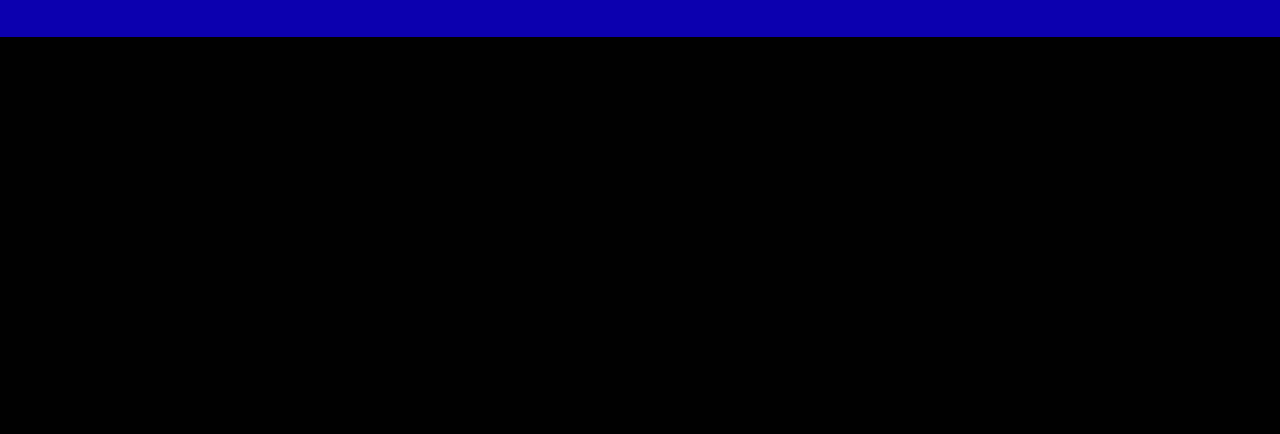
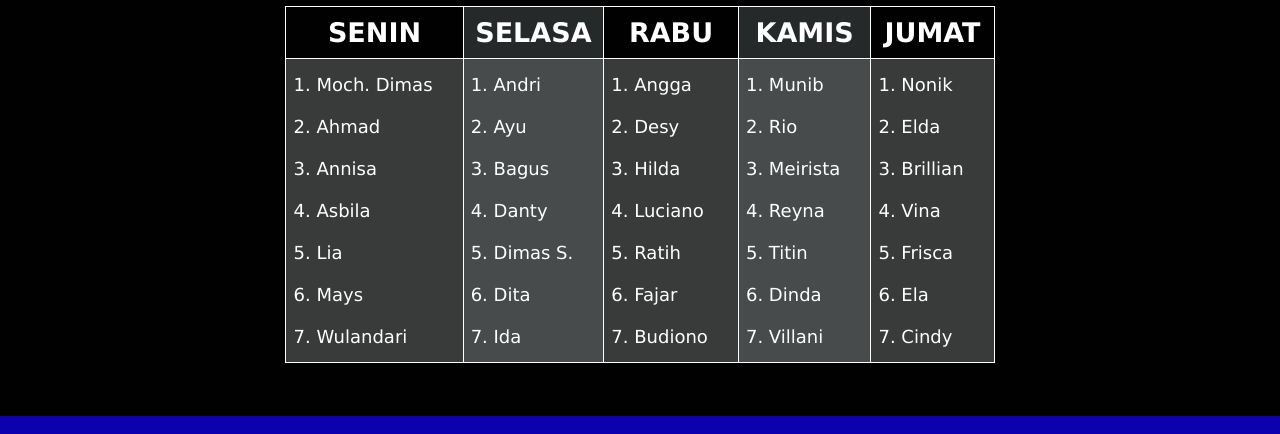
Before and after one commit to TKJ2MEMORIES/TKJ2MEMORIES.github.io, a plain HTML site: page index.html in a window 1280 px wide. Shown: the part 2560-2994 px from the top of the page. Before the commit the page ends 2597 px from the top, so only its background shows below. Drawn offline with nearby package versions, Linux system fonts and the light colour scheme.

Commit message:
Update index.html

```diff
--- a/index.html
+++ b/index.html
@@ -304,13 +304,117 @@
             </tr>
         </table>
 
+        <!-- Contact Section Start -->
+        <section id="contact" class="contact">
+            <h2><span>jadwal </span>piket</h2>
+            <!--<p>
+          Lorem ipsum, dolor sit amet consectetur adipisicing elit. Laborum,
+          corporis.
+        </p>
+        <div class="row">
+          <iframe
+            src="https://www.google.com/maps/embed?pb=!1m18!1m12!1m3!1d3965.866157315046!2d106.8477443!3d-6.2813203999999985!2m3!1f0!2f0!3f0!3m2!1i1024!2i768!4f13.1!3m3!1m2!1s0x2e69f26a39411b1d%3A0x563ebed58b07da4c!2sJl.%20Pagu%20Jaten%2C%20Pejaten%20Timur%2C%20Ps.%20Minggu%2C%20Kota%20Jakarta%20Selatan%2C%20Daerah%20Khusus%20Ibukota%20Jakarta%2012510!5e0!3m2!1sid!2sid!4v1676573475818!5m2!1sid!2sid"
+            allowfullscreen="" loading="lazy" referrerpolicy="no-referrer-when-downgrade" class="map"></iframe>
+
+          <form action="">
+            <div class="input-group">
+              <i data-feather="user"></i>
+              <input type="text" placeholder="Nama Lengkap" />
+            </div>
+            <div class="input-group">
+              <i data-feather="mail"></i>
+              <input type="email" placeholder="Email Aktif" />
+            </div>
+            <div class="input-group">
+              <i data-feather="phone"></i>
+              <input type="number" placeholder="Nomor Telepon" />
+            </div>
+            <button type="submit" class="btn">Kirim Pesan</button>
+          </form>
+        </div> -->
+
+            <table style="margin-left:auto;margin-right:auto">
+                <tr>
+                    <th>SENIN</th>
+                    <th>SELASA</th>
+                    <th>RABU</th>
+                    <th>KAMIS</th>
+                    <th>JUMAT</th>
+                </tr>
+                <tr>
+                    <td>
+                        <ol>
+                            <li>Moch. Dimas</li><br><br>
+                            <li>Ahmad</li><br><br>
+                            <li>Annisa</li><br><br>
+                            <li>Asbila</li><br><br>
+                            <li>Lia</li><br><br>
+                            <li>Mays</li><br><br>
+                            <li>Wulandari</li>
+                        </ol>
+                    </td>
+
+                    <td>
+                        <ol>
+                            <li>Andri</li><br><br>
+                            <li>Ayu</li><br><br>
+                            <li>Bagus</li><br><br>
+                            <li>Danty</li><br><br>
+                            <li>Dimas S.</li><br><br>
+                            <li>Dita</li><br><br>
+                            <li>Ida</li>
+                        </ol>
+                    </td>
+
+                    <td>
+                        <ol>
+                            <li>Angga</li><br><br>
+                            <li>Desy</li><br><br>
+                            <li>Hilda</li><br><br>
+                            <li>Luciano</li><br><br>
+                            <li>Ratih</li><br><br>
+                            <li>Fajar</li><br><br>
+                            <li>Budiono</li>
+                        </ol>
+                    </td>
+
+                    <td>
+                        <ol>
+                            <li>Munib</li><br><br>
+                            <li>Rio</li><br><br>
+                            <li>Meirista</li><br><br>
+                            <li>Reyna</li><br><br>
+                            <li>Titin</li><br><br>
+                            <li>Dinda</li><br><br>
+                            <li>Villani</li>
+                        </ol>
+                    </td>
+
+                    <td>
+                        <ol>
+                            <li>Nonik</li><br><br>
+                            <li>Elda</li><br><br>
+                            <li>Brillian</li><br><br>
+                            <li>Vina</li><br><br>
+                            <li>Frisca</li><br><br>
+                            <li>Ela</li><br><br>
+                            <li>Cindy</li>
+                        </ol>
+                    </td>
+                </tr>
+
+                <tr>
+
+                </tr>
+            </table>
+
         </section>
         <!-- Contact Section End -->
 
         <!-- Footer Start -->
         <footer>
             <div class="socials">
-                <a href="https://www.instagram.com/oneheart_j2galaxy/"><i data-feather="instagram"></i></a>
+                <a href="https://www.instagram.com/tkj2.memories/?hl=id"><i data-feather="instagram"></i></a>
                 <a href="#"><i data-feather="twitter"></i></a>
                 <a href="#"><i data-feather="facebook"></i></a>
             </div>
```
